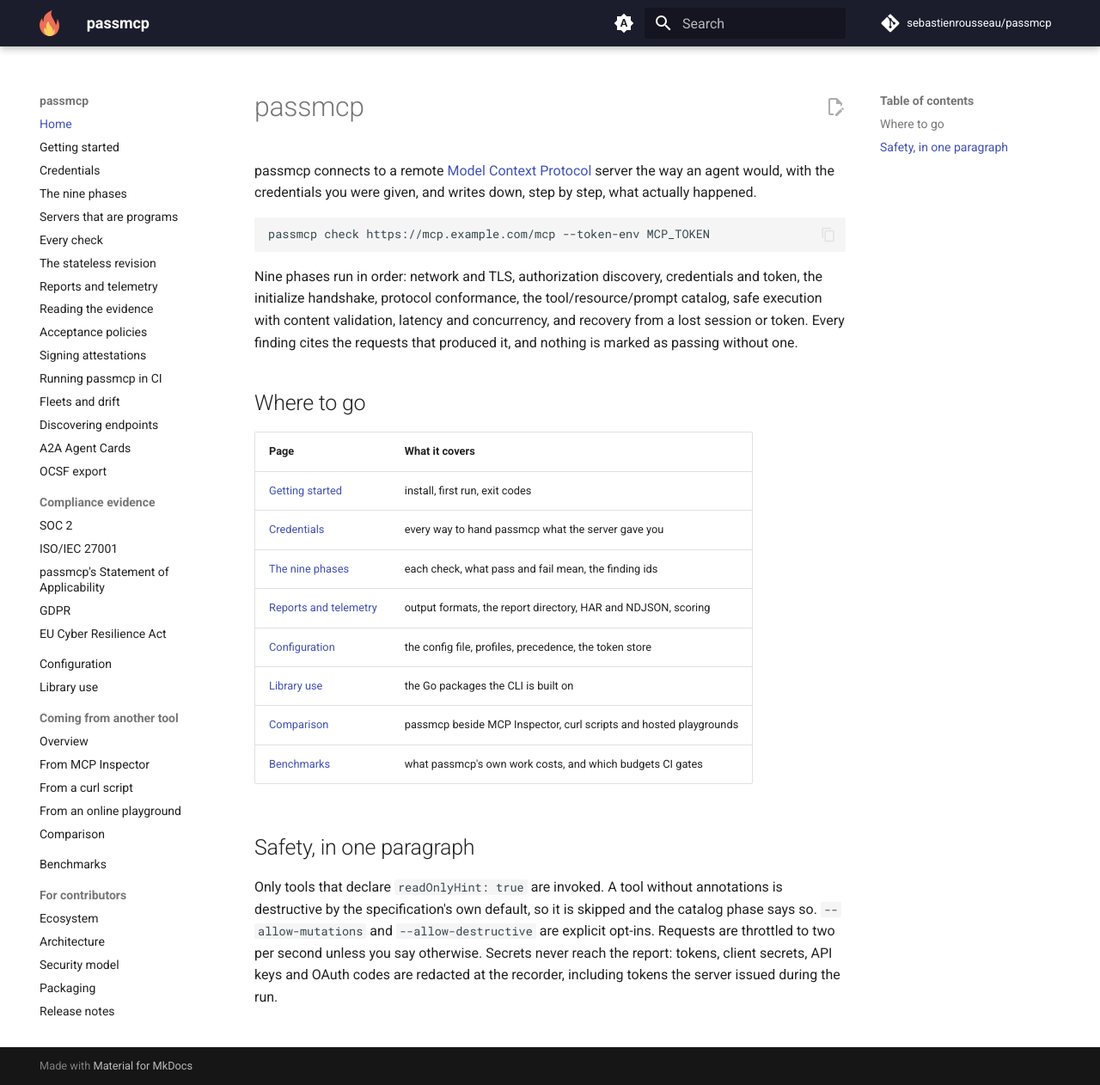
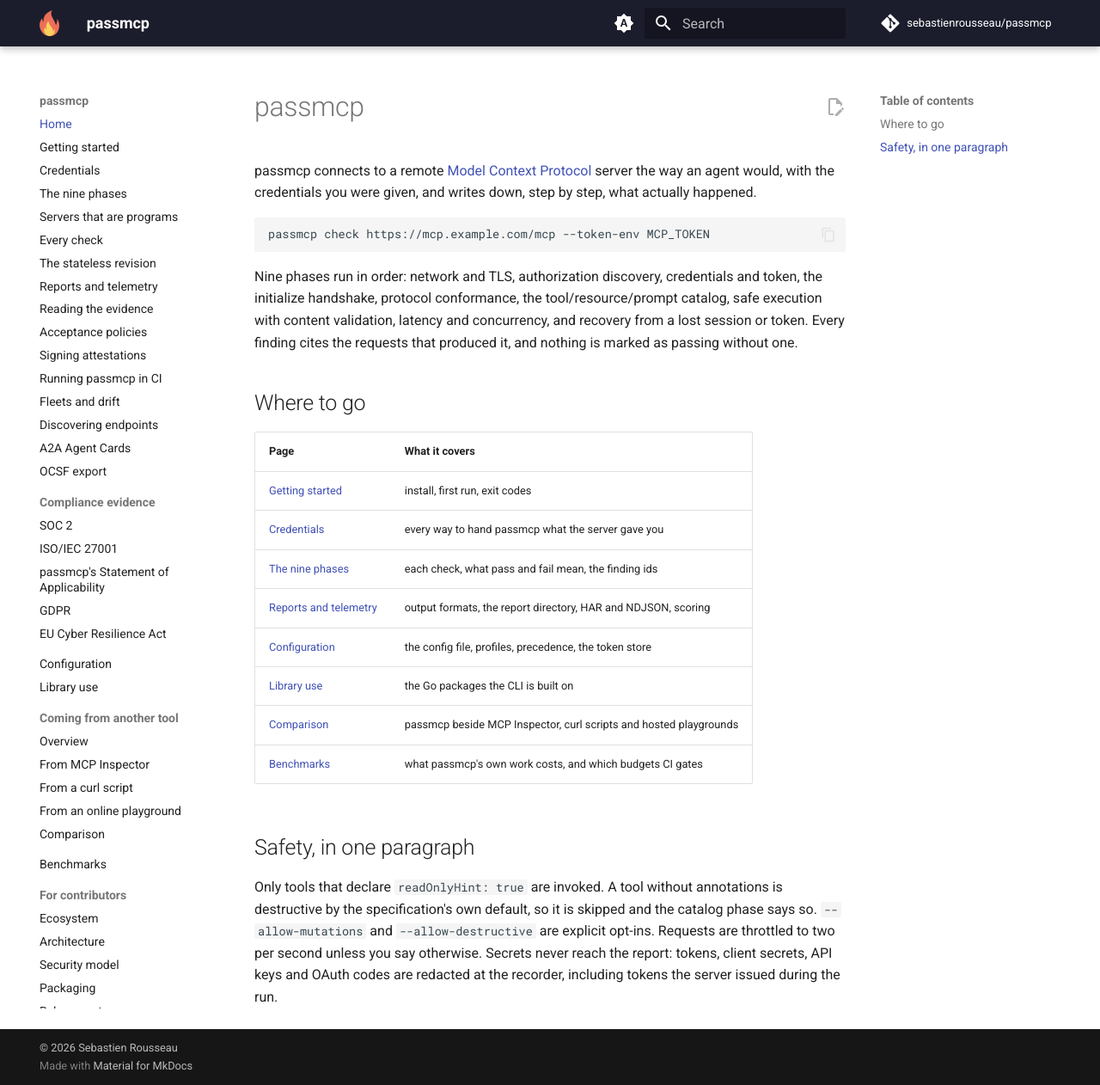
Before and after one commit to sebastienrousseau/passmcp, an MkDocs documentation site: the page built from docs/index.md, in a window 1280 px wide and 1262 px high. Shown: the whole window at 86% size. Built offline with MkDocs 1.6.1 and Material for MkDocs 9.7.7, drawn with Linux system fonts in a browser that asks for light colours; comment, search, counter and statistics services are not loaded.

Commit message:
docs: link the manual's copyright to the author
The manual's footer carried no copyright line. mkdocs.yml now sets
copyright to "© 2026 Sebastien Rousseau", linked to
https://sebastienrousseau.com/ with rel="author", so every page of the
manual carries it, as every site of the author's does.

Verified: mkdocs build --strict passes and every built page has the
link.

Assisted-by: Claude Code:claude-opus-5-5 mkdocs
Signed-off-by: Sebastien Rousseau <sebastian.rousseau@gmail.com>

```diff
--- a/mkdocs.yml
+++ b/mkdocs.yml
@@ -4,6 +4,7 @@
 site_name: passmcp
 site_description: Onboard, test and diagnose remote MCP servers end to end.
 site_url: https://satellion.com/passmcp/docs/
+copyright: '<a href="https://sebastienrousseau.com/" rel="author">&copy; 2026 Sebastien Rousseau</a>'
 repo_url: https://github.com/sebastienrousseau/passmcp
 repo_name: sebastienrousseau/passmcp
 edit_uri: edit/main/docs/
```
